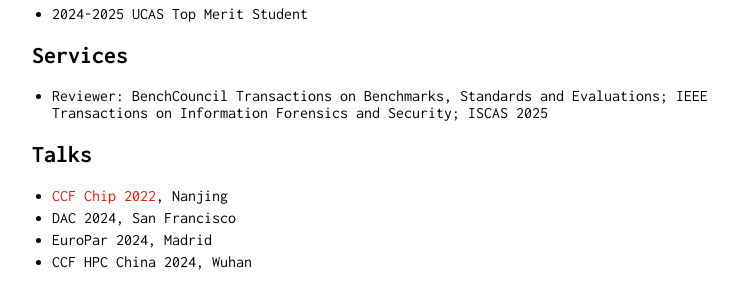
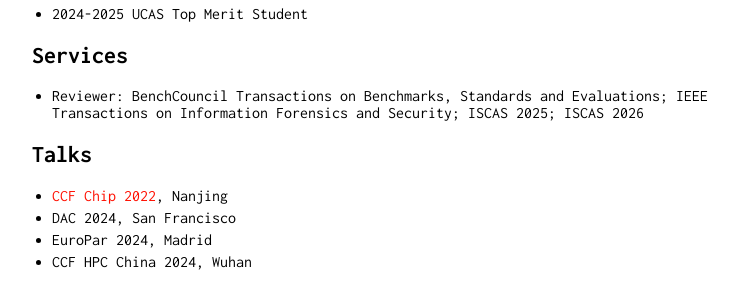
Before and after one commit to liaoyunkun/liaoyunkun.github.io, a Jekyll site: the page built from index.md, in a window 1280 px wide and 900 px high, scrolled down 1674 px. Shown: the part 358-652 px from the top of the window, without its empty margins (258-996 px from the left). Built offline with Jekyll 4.4.1, drawn with Linux system fonts in a browser that asks for light colours; our own code applies the rules of GitHub Pages for plain Markdown files.

Commit message:
Update index.md

```diff
--- a/index.md
+++ b/index.md
@@ -69,7 +69,7 @@ I am expected to finish my thesis defense in 2025/11 and graduate in 2026/01. I
 
 ## Services
 
-* Reviewer: BenchCouncil Transactions on Benchmarks, Standards and Evaluations; IEEE Transactions on Information Forensics and Security; ISCAS 2025
+* Reviewer: BenchCouncil Transactions on Benchmarks, Standards and Evaluations; IEEE Transactions on Information Forensics and Security; ISCAS 2025; ISCAS 2026
 
 ## Talks
 
```
